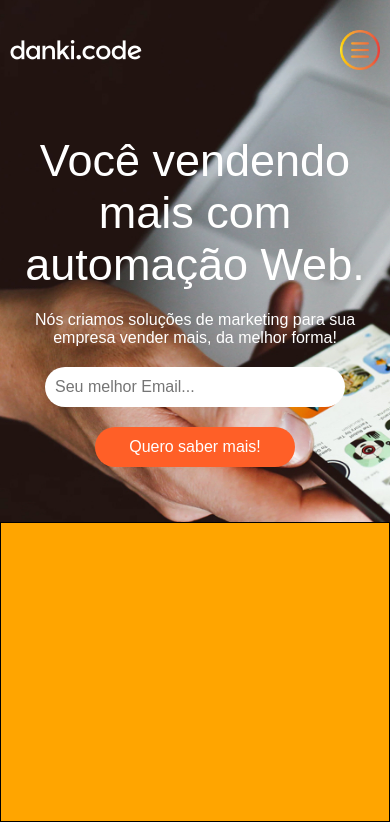
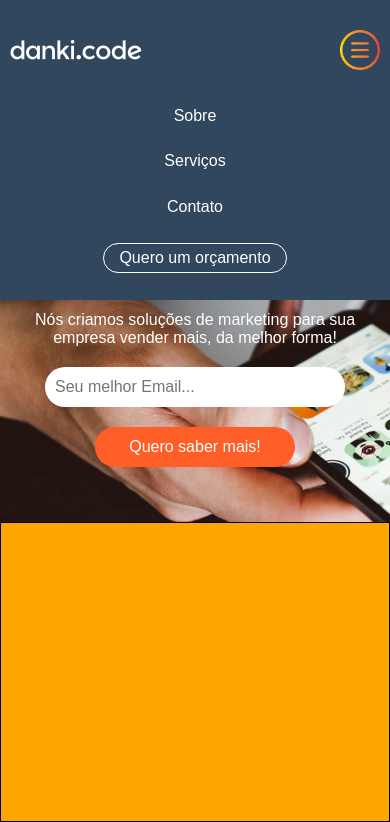
Before and after one commit to Juan-Peixoto/dankicode_project_10, a plain HTML site: page index.html in a window 390 px wide. Both pictures are taken after a click on the element 360 px from the left and 50 px from the top of the page. Shown: the top 822 px of the page. Drawn offline with Linux system fonts and the light colour scheme.

Commit message:
Finished mobile menu action

```diff
--- a/css/classes.css
+++ b/css/classes.css
@@ -67,6 +67,10 @@
 
     .padd-t-30 {
         padding-top: 30px;
+    }
+
+    .padd-t-150 {
+        padding-top: 80px;
     }
 
     .padd-l-5 {
@@ -167,6 +171,10 @@
 
     .flex-space-between {
         justify-content: space-between;
+    }
+
+    .flex-space-evenly {
+        justify-content: space-evenly;
     }
 
     .inline-block {
@@ -283,3 +291,7 @@
         background-repeat: no-repeat;
         right: 50px;
     }
+
+    .menu-on {
+        height: 300px !important;
+    }
--- a/css/main.css
+++ b/css/main.css
@@ -4,15 +4,21 @@
         right: 50px;
     }
 
-    nav.desktop_menu ul li:nth-of-type(4) {
+    nav.menu ul li:nth-of-type(4) {
         border: 1px solid white;
         border-radius: 20px;
     }
 
 /* Mobile menu style*/
 
-    nav.mobile_menu {
+    nav.mobile_menu ul{
 
+        z-index: -1;
+        height: 0px;
+        overflow: hidden;
+        background-color: #31475E;
+        transition: 0.5s;
+        top: 0px;
     }
 
 /* Header style*/
--- a/css/media.css
+++ b/css/media.css
@@ -10,13 +10,6 @@
 
     header > nav.mobile_menu {
         display: flex;
-    }
-
-/* Prepare mobile menu on small screens */
-
-    header > nav.mobile_menu > ul {
-        height: 0;
-        overflow: hidden;
     }
 
 /* Fixed header form position on small screens */
--- a/index.html
+++ b/index.html
@@ -52,14 +52,14 @@
 
         <img class="logo pos-relative" src="./images/logo.png" alt="Dankicode Logo">
 
-        <div class="mobile_menu_button pos-relative"></div>
+        <div id="mobile-button" class="mobile_menu_button pos-relative"></div>
 
-        <ul class="mobile_menu_list pos-absolute">
+        <ul id="mobile-list" class="mobile_menu_list pos-absolute w100 flex flex-align-center flex-space-evenly  flex-column">
 
-          <li class="desktop_menu_option"><a class="link white padd-lr-10" href="#">Sobre</a></li>
+          <li class="desktop_menu_option padd-t-150"><a class="link white padd-lr-10" href="#">Sobre</a></li>
           <li class="desktop_menu_option"><a class="link white padd-lr-10" href="#">Serviços</a></li>
           <li class="desktop_menu_option"><a class="link white padd-lr-10" href="#">Contato</a></li>
-          <li class="desktop_menu_option"><a class="link white padd-lr-10" href="#">Quero um orçamento</a></li>
+          <li class="desktop_menu_option padd-5"><a class="link white padd-lr-10" href="#">Quero um orçamento</a></li>
 
         </ul>
 
--- a/js/functions.js
+++ b/js/functions.js
@@ -1,6 +1,10 @@
-function sayHelloMessage () {
-    alert('Hello!')
+function menuMobile() {
+
+    let mobileList = document.getElementById('mobile-list');
+
+    mobileList.classList.toggle("menu-on");
+
 }
 
 
-export default sayHelloMessage;
+export default menuMobile;
--- a/js/main.js
+++ b/js/main.js
@@ -1,3 +1,5 @@
-import sayHelloMessage from "./functions.js";
+import menuMobile from "./functions.js";
 
-console.log("Hello world!");
+const mobileButton = document.getElementById('mobile-button');
+
+mobileButton.onclick = menuMobile;
```
